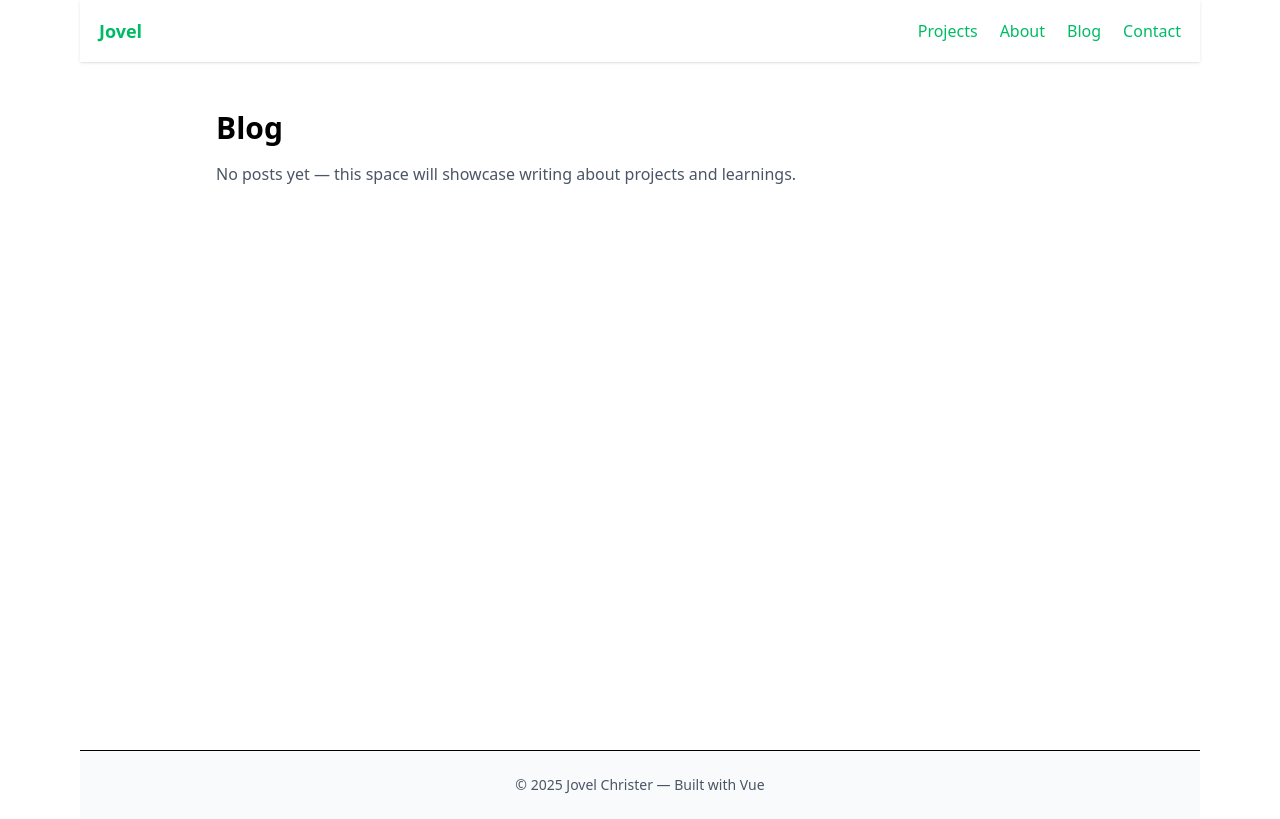
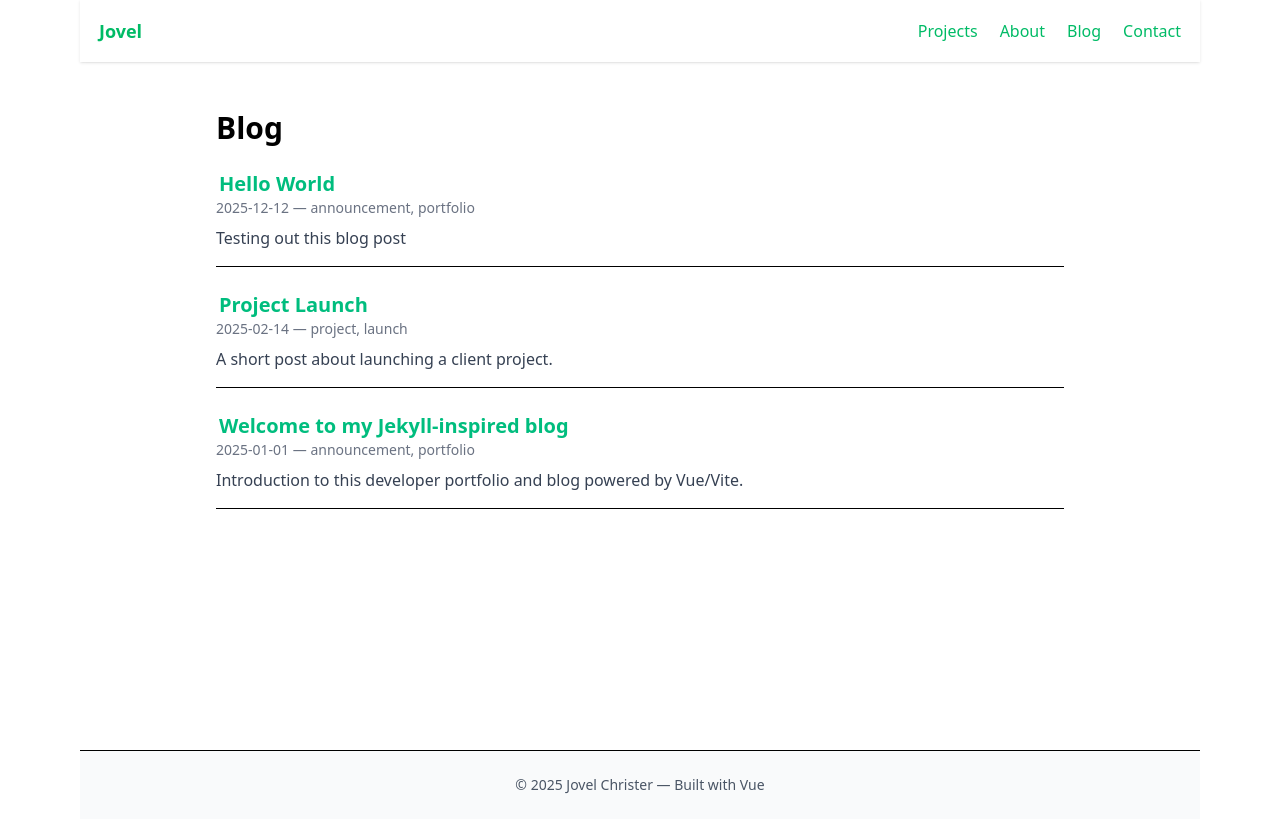
Before and after one commit to jovelluna12/web-portfolio, a Vue app: page /blog in a window 1280 px wide. Built offline with nearby package versions, Linux system fonts and the light colour scheme.

Commit message:
feat: jekyll-inspired blog posting, thnx to AI

```diff
--- a/package.json
+++ b/package.json
@@ -15,7 +15,8 @@
     "@tailwindcss/vite": "^4.1.13",
     "tailwindcss": "^4.1.13",
     "vue": "^3.5.18",
-    "vue-router": "^4.5.1"
+    "vue-router": "^4.5.1",
+    "marked": "^5.1.1"
   },
   "devDependencies": {
     "@vitejs/plugin-vue": "^6.0.1",
--- /dev/null
+++ b/src/posts/2025-01-01-welcome-to-my-blog.md
@@ -0,0 +1,16 @@
+---
+title: "Welcome to my Jekyll-inspired blog"
+date: "2025-01-01"
+tags: [announcement, portfolio]
+excerpt: "Introduction to this developer portfolio and blog powered by Vue/Vite."
+---
+
+Hello — this is a demo post written in Markdown. The site is inspired by Jekyll's simple blog structure,
+but implemented as a client-side Vue app that reads markdown files from `src/posts`.
+
+## Goals
+
+- Showcase projects
+- Write short notes about work and learning
+
+Happy reading!
--- /dev/null
+++ b/src/posts/2025-02-14-project-launch.md
@@ -0,0 +1,14 @@
+---
+title: "Project Launch"
+date: "2025-02-14"
+tags: [project, launch]
+excerpt: "A short post about launching a client project."
+---
+
+We launched a small e-commerce demo this week. Highlights:
+
+- Responsive design
+- Cart flow
+- Checkout mocked with Stripe
+
+More details to come.
--- /dev/null
+++ b/src/posts/2025-12-12-yet-another-blog.md
@@ -0,0 +1,8 @@
+---
+title: "Hello World"
+date: "2025-12-12"
+tags: [announcement, portfolio]
+excerpt: "Testing out this blog post"
+---
+
+I am testing out this Jekyll Inspired Blog Posting. Disregard and go on with your lives
--- a/src/router/index.js
+++ b/src/router/index.js
@@ -25,6 +25,11 @@ const router = createRouter({
       component: () => import('../views/BlogView.vue'),
     },
     {
+      path: '/blog/:slug',
+      name: 'post',
+      component: () => import('../views/PostView.vue'),
+    },
+    {
       path: '/contact',
       name: 'contact',
       component: () => import('../views/ContactView.vue'),
--- /dev/null
+++ b/src/utils/posts.js
@@ -0,0 +1,51 @@
+import { marked } from 'marked'
+
+function parseFrontmatter(raw) {
+  const fmRegex = /^---\s*\n([\s\S]*?)\n---\s*\n([\s\S]*)$/
+  const match = raw.match(fmRegex)
+  if (!match) return { meta: {}, content: raw }
+
+  const fm = match[1].trim()
+  const content = match[2].trim()
+  const meta = {}
+  fm.split('\n').forEach(line => {
+    const idx = line.indexOf(':')
+    if (idx === -1) return
+    const key = line.slice(0, idx).trim()
+    let val = line.slice(idx + 1).trim()
+    if (val.startsWith('[') && val.endsWith(']')) {
+      try { val = JSON.parse(val.replace(/'/g, '"')) } catch(e) { val = val.slice(1, -1).split(',').map(s=>s.trim()) }
+    } else if (/^\d{4}-\d{2}-\d{2}/.test(val)) {
+      val = val
+    } else {
+      val = val.replace(/^"|"$/g, '').replace(/^'|'$/g, '')
+    }
+    meta[key] = val
+  })
+
+  return { meta, content }
+}
+
+const modules = import.meta.glob('../posts/*.md', { as: 'raw', eager: true })
+
+export function getPosts() {
+  const posts = Object.entries(modules).map(([path, raw]) => {
+    const slug = path.split('/').pop().replace('.md', '')
+    const { meta, content } = parseFrontmatter(raw)
+    const html = marked.parse(content)
+    return {
+      slug,
+      title: meta.title || slug,
+      date: meta.date || '',
+      tags: meta.tags || [],
+      excerpt: meta.excerpt || '',
+      contentHtml: html,
+    }
+  })
+  posts.sort((a, b) => (b.date || '').localeCompare(a.date || ''))
+  return posts
+}
+
+export function getPostBySlug(slug) {
+  return getPosts().find(p => p.slug === slug)
+}
--- a/src/views/BlogView.vue
+++ b/src/views/BlogView.vue
@@ -1,13 +1,32 @@
 <template>
   <section class="px-6 py-12 max-w-4xl mx-auto">
-    <h1 class="text-3xl font-bold mb-4">Blog</h1>
-    <p class="text-gray-600">No posts yet — this space will showcase writing about projects and learnings.</p>
+    <h1 class="text-3xl font-bold mb-6">Blog</h1>
+    <div v-if="posts.length">
+      <ul class="space-y-6">
+        <li v-for="p in posts" :key="p.slug" class="border-b pb-4">
+          <router-link :to="`/blog/${p.slug}`" class="text-xl font-semibold">{{ p.title }}</router-link>
+          <div class="text-sm text-gray-500">{{ p.date }} — <span v-if="p.tags.length">{{ p.tags.join(', ') }}</span></div>
+          <p class="mt-2 text-gray-700">{{ p.excerpt }}</p>
+        </li>
+      </ul>
+    </div>
+    <div v-else>
+      <p class="text-gray-600">No posts yet — write a markdown file in <code>src/posts</code>.</p>
+    </div>
   </section>
 </template>
 
 <script>
+import { getPosts } from '../utils/posts'
+
 export default {
-  name: 'BlogView'
+  name: 'BlogView',
+  data() {
+    return { posts: [] }
+  },
+  created() {
+    this.posts = getPosts()
+  }
 }
 </script>
 
--- /dev/null
+++ b/src/views/PostView.vue
@@ -0,0 +1,29 @@
+<template>
+  <section class="px-6 py-12 max-w-3xl mx-auto">
+    <div v-if="post">
+      <h1 class="text-3xl font-bold mb-2">{{ post.title }}</h1>
+      <div class="text-sm text-gray-500 mb-6">{{ post.date }} • {{ post.tags.join(', ') }}</div>
+      <article v-html="post.contentHtml" class="prose"></article>
+    </div>
+    <div v-else>
+      <p>Post not found.</p>
+    </div>
+  </section>
+</template>
+
+<script>
+import { getPostBySlug } from '../utils/posts'
+
+export default {
+  name: 'PostView',
+  data() { return { post: null } },
+  created() {
+    const slug = this.$route.params.slug
+    this.post = getPostBySlug(slug)
+  }
+}
+</script>
+
+<style scoped>
+.prose img { max-width: 100%; }
+</style>
```
Also changed, not shown: 1 other file (tests, documents, lock files or other folders).
